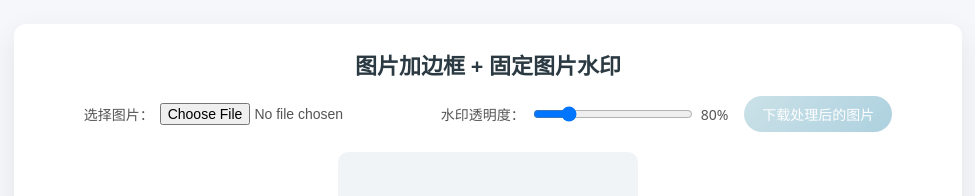
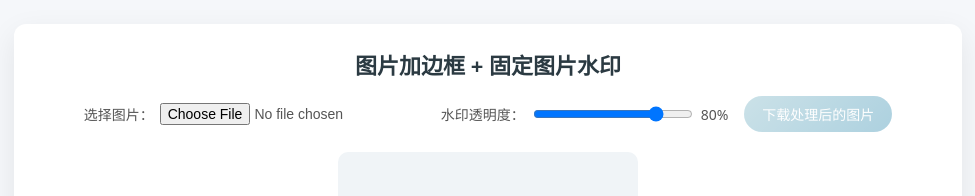
Before and after one commit to Menglayer/MenglayerPIC, a plain HTML site: page index.html in a window 1280 px wide. Shown: the top 196 px of the page, without its empty margins (152-1127 px from the left). Drawn offline with Linux system fonts and the light colour scheme.

Commit message:
Update index.html

```diff
--- a/index.html
+++ b/index.html
@@ -114,7 +114,7 @@
 
       <label>
         水印透明度：
-        <input id="opacityRange" type="range" min="0" max="100" value="20" />
+        <input id="opacityRange" type="range" min="0" max="100" value="80" />
         <span id="opacityLabel">80%</span>
       </label>
 
```
